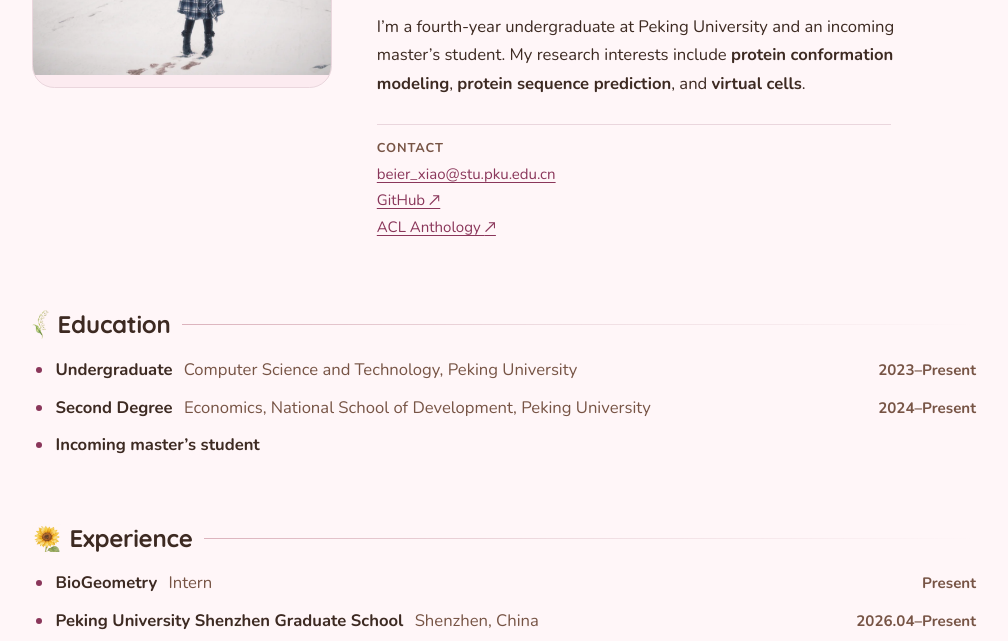
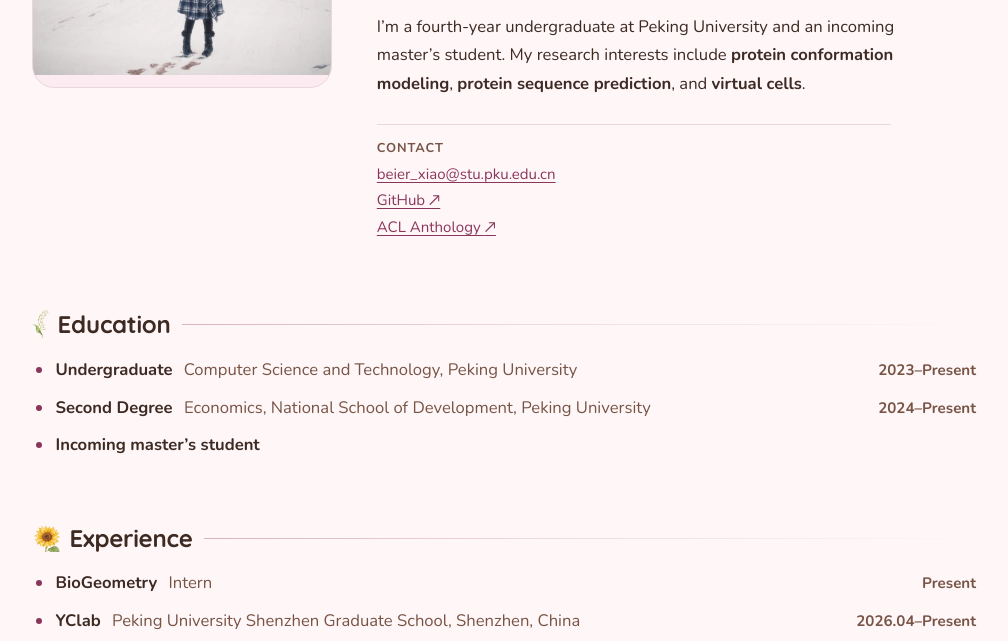
Before and after one commit to 8lo8loBei/8lo8loBei.github.io, a plain HTML site: page index.html in a window 1280 px wide. Shown: the part 257-898 px from the top of the page, without its empty margins (136-1144 px from the left). Drawn offline with nearby package versions, Linux system fonts and the light colour scheme.

Commit message:
List YClab as an experience heading

```diff
--- a/index.html
+++ b/index.html
@@ -185,10 +185,7 @@ OTHER DEALINGS IN THE FONT SOFTWARE.
         </li>
         <li>
           <div class="timeline-row">
-            <div>
-              <strong>Peking University Shenzhen Graduate School</strong> <span>Shenzhen, China</span>
-              <br><span>YClab · Supervised by Prof. Yuqian Chen</span>
-            </div>
+            <div><strong>YClab</strong> <span>Peking University Shenzhen Graduate School, Shenzhen, China</span></div>
             <span class="timeline-date"><time datetime="2026-04">2026.04</time>–Present</span>
           </div>
         </li>
```
